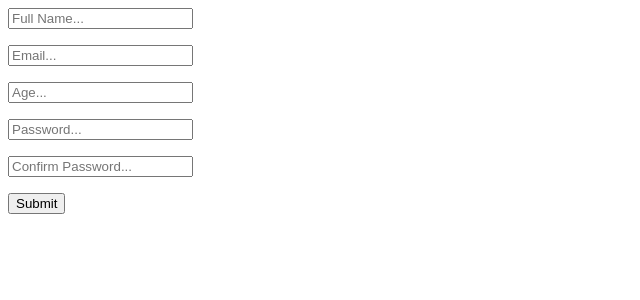
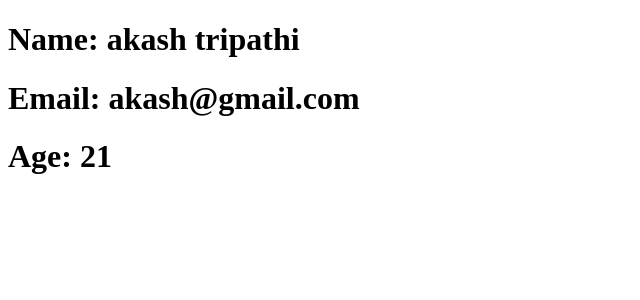
Before and after one commit to akashtripathi7575/Learn-react, a React (Vite) app in the folder react-practice/: page / in a window 1280 px wide. Shown: the top 300 px of the page, without its empty margins (0-640 px from the left). Built offline with nearby package versions, Linux system fonts and the light colour scheme.

Commit message:
using react-froms and prop-types for type safety

```diff
--- a/react-practice/package.json
+++ b/react-practice/package.json
@@ -13,6 +13,7 @@
     "@hookform/resolvers": "^5.2.1",
     "@tanstack/react-query": "^5.87.1",
     "axios": "^1.11.0",
+    "prop-types": "^15.8.1",
     "react": "^19.1.1",
     "react-dom": "^19.1.1",
     "react-hook-form": "^7.62.0",
--- a/react-practice/src/App.jsx
+++ b/react-practice/src/App.jsx
@@ -1,11 +1,16 @@
 import "./App.css";
-import { Form } from "./Form";
+import { Person } from "./Person";
 // * means all things in a particular library
 
 function App() {
+
   return (
     <div className="App">
-      <Form />
+      <Person
+      name = "akash tripathi"
+      email = "akash@gmail.com"
+      age = {21}
+      />
     </div>
   );
 }
--- /dev/null
+++ b/react-practice/src/Person.jsx
@@ -0,0 +1,17 @@
+import PropTypes from "prop-types";
+
+export const Person = (props) => {
+    return (
+        <div>
+        <h1>Name: {props.name}</h1>
+        <h1>Email: {props.email}</h1>
+        <h1>Age: {props.age}</h1>
+        </div>
+    );
+}
+
+Person.propTypes = {
+    name: PropTypes.string,
+    email: PropTypes.string,
+    age: PropTypes.number,
+};
```
Also changed, not shown: react-practice/src/useToggle.jsx (added, +11 -0 lines), 1 other file (tests, documents, lock files or other folders).
